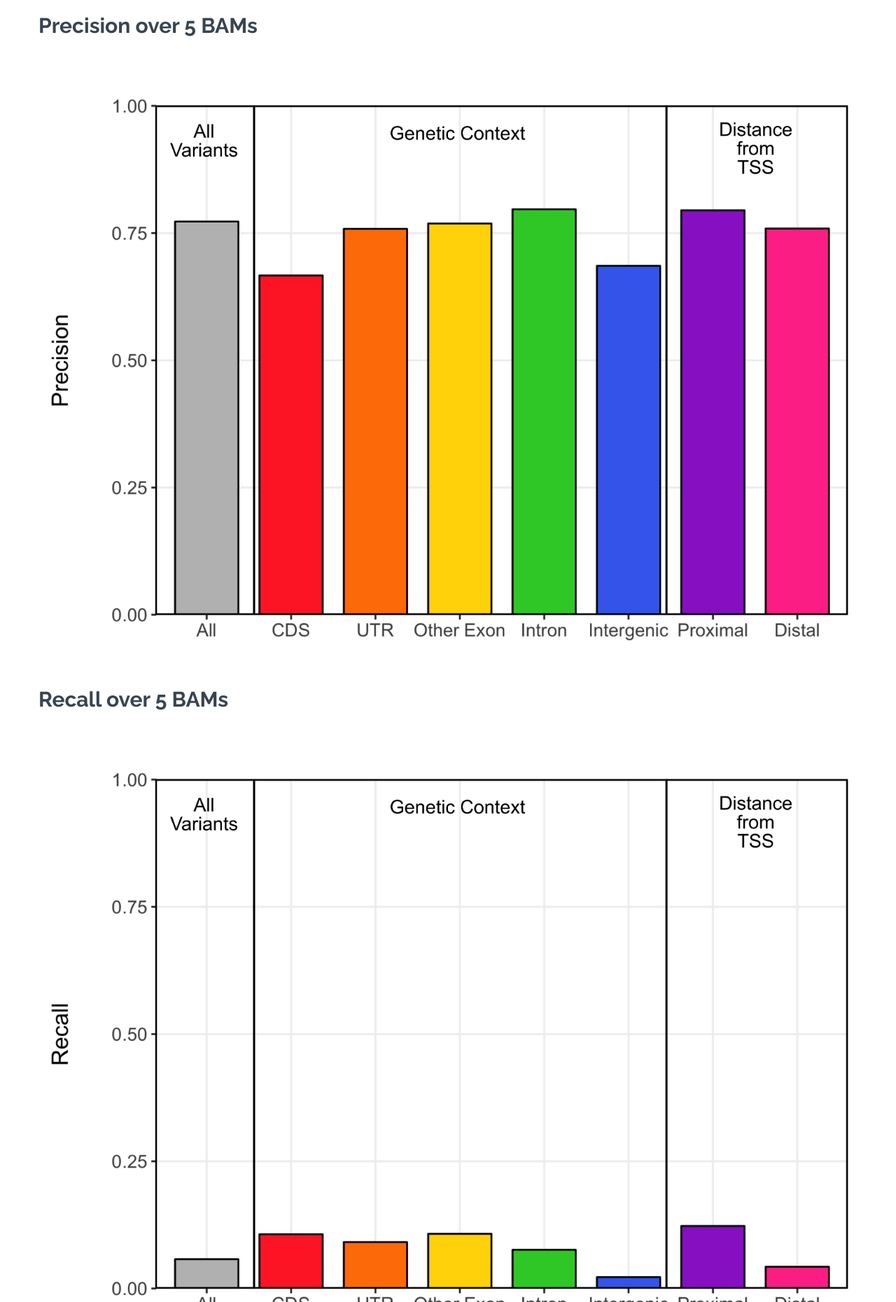
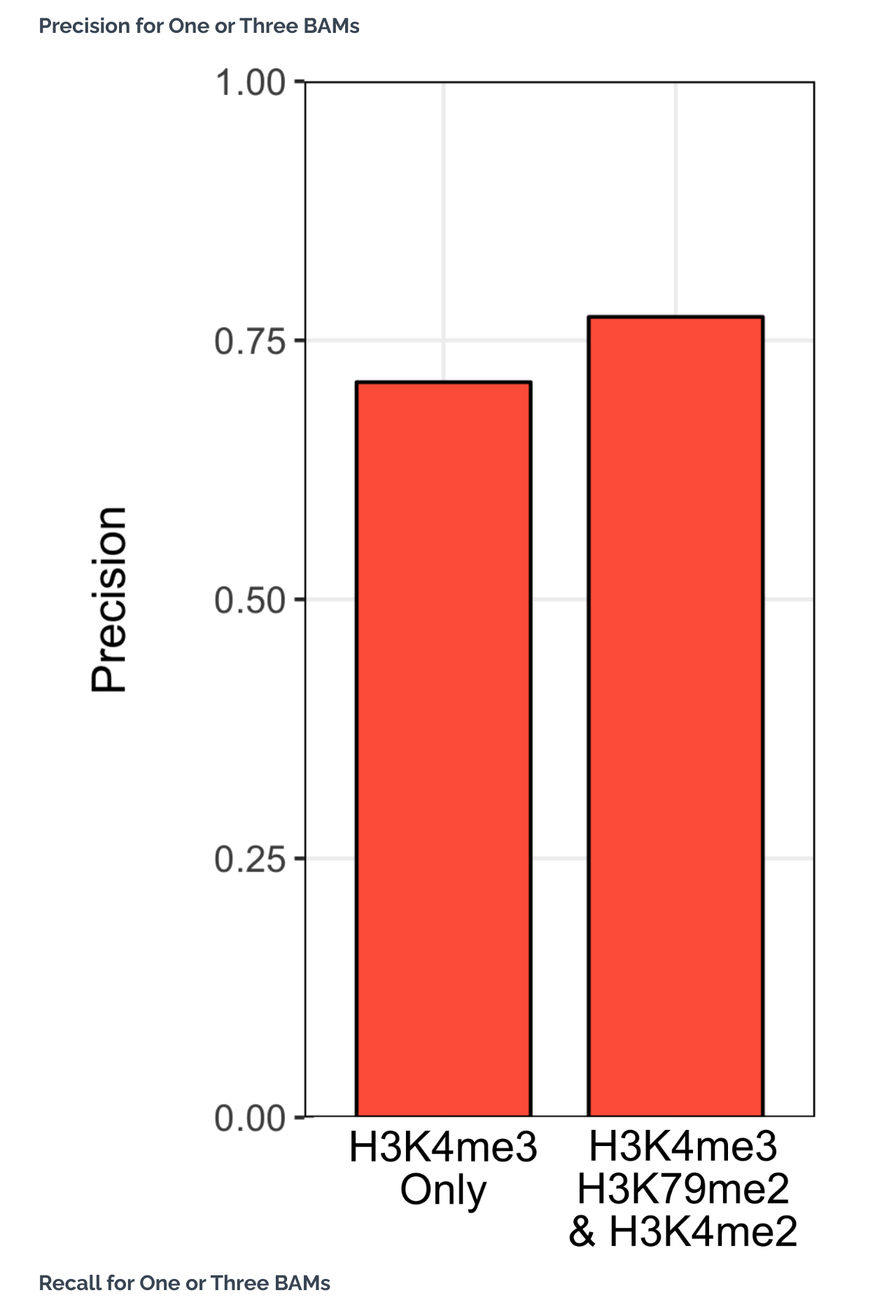
Before and after one commit to hackseq/2016_project_4, a Flask app: page /benchmarks in a window 1280 px wide. Shown: the part 96-1957 px from the top of the page at 70% size. Run offline with Flask 2, Linux system fonts and the light colour scheme; parts of the project's set-up code (start-up, migrations or seed data) failed here and were passed over; some libraries are stand-ins or nearby versions.

Commit message:
Updating benchmarks

```diff
--- a/webapp/webapp/templates/benchmarks.html
+++ b/webapp/webapp/templates/benchmarks.html
@@ -2,9 +2,13 @@
 {% extends "base.html" %}
 
 {% block content %}
-<h2>Precision over 5 BAMs</h2>
+<h2>Precision for One or Three BAMs</h2>
+<img src="{{ url_for('static', filename='img/Precision.Comparison.Final.png') }}" class="img-responsive">
+<h2>Recall for One or Three BAMs</h2>
+<img src="{{ url_for('static', filename='img/Recall.Comparison.Final.png') }}" class="img-responsive">
+<h2>Precision over Five BAMs</h2>
 <img src="{{ url_for('static', filename='img/Precision.1.Final.png') }}" class="img-responsive">
-<h2>Recall over 5 BAMs</h2>
+<h2>Recall over Five BAMs</h2>
 <img src="{{ url_for('static', filename='img/Recall.1.Final.png') }}" class="img-responsive">
 
 
--- a/webapp/webapp/views.py
+++ b/webapp/webapp/views.py
@@ -9,8 +9,11 @@ def index():
 
 @webapp.route('/coverage')
 def coverage():
-    f = open('webapp/static/displaytracks.txt')
-    tracks = get_tracks(f)
+    try:
+        f = open('/hackathon/Hackathon_Project_4/TRACKS/displaytracks.txt')
+        tracks = get_tracks(f)
+    except:
+        tracks =  list()
     return render_template('coverage.html',
                            title='Summary of Coverage',
                            tracks=tracks)
```
Also changed, not shown: webapp/webapp/static/img/Precision.Comparison.Final.png (added), webapp/webapp/static/img/Recall.Comparison.Final.png (added).
